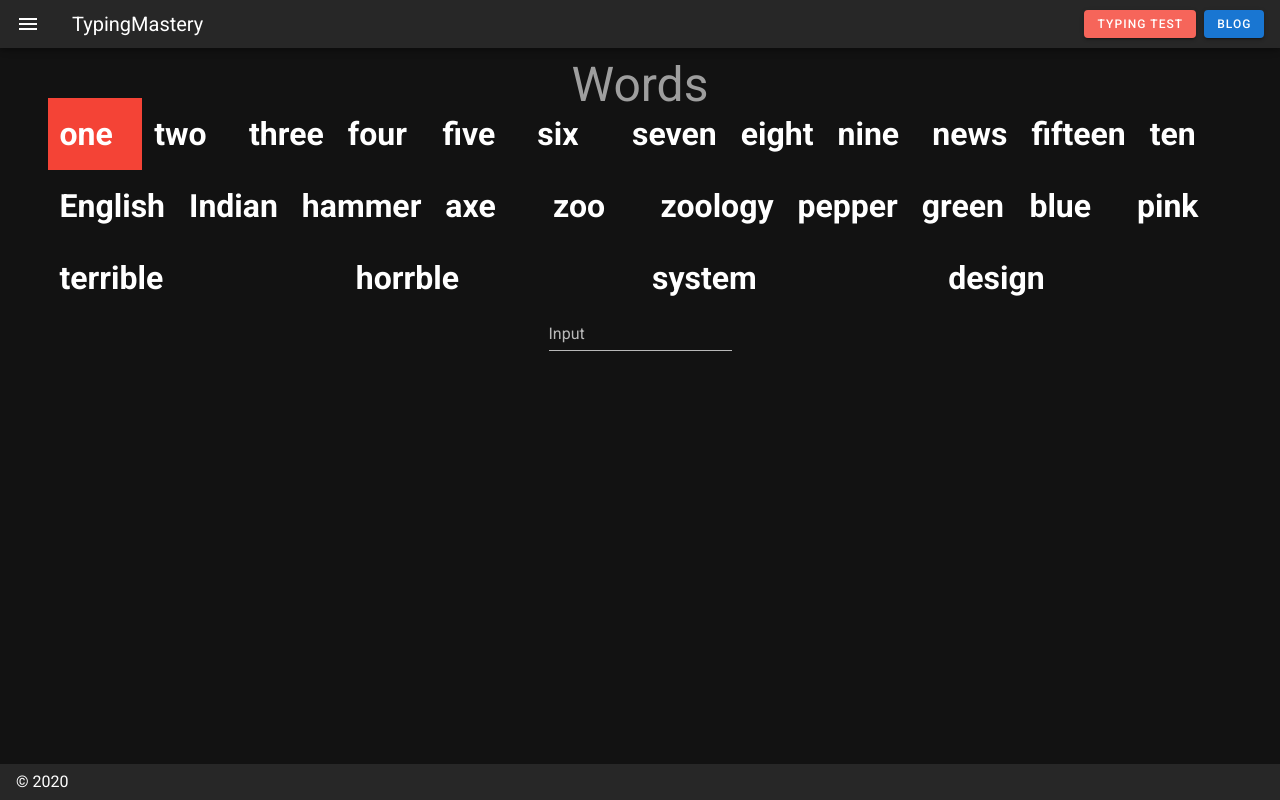
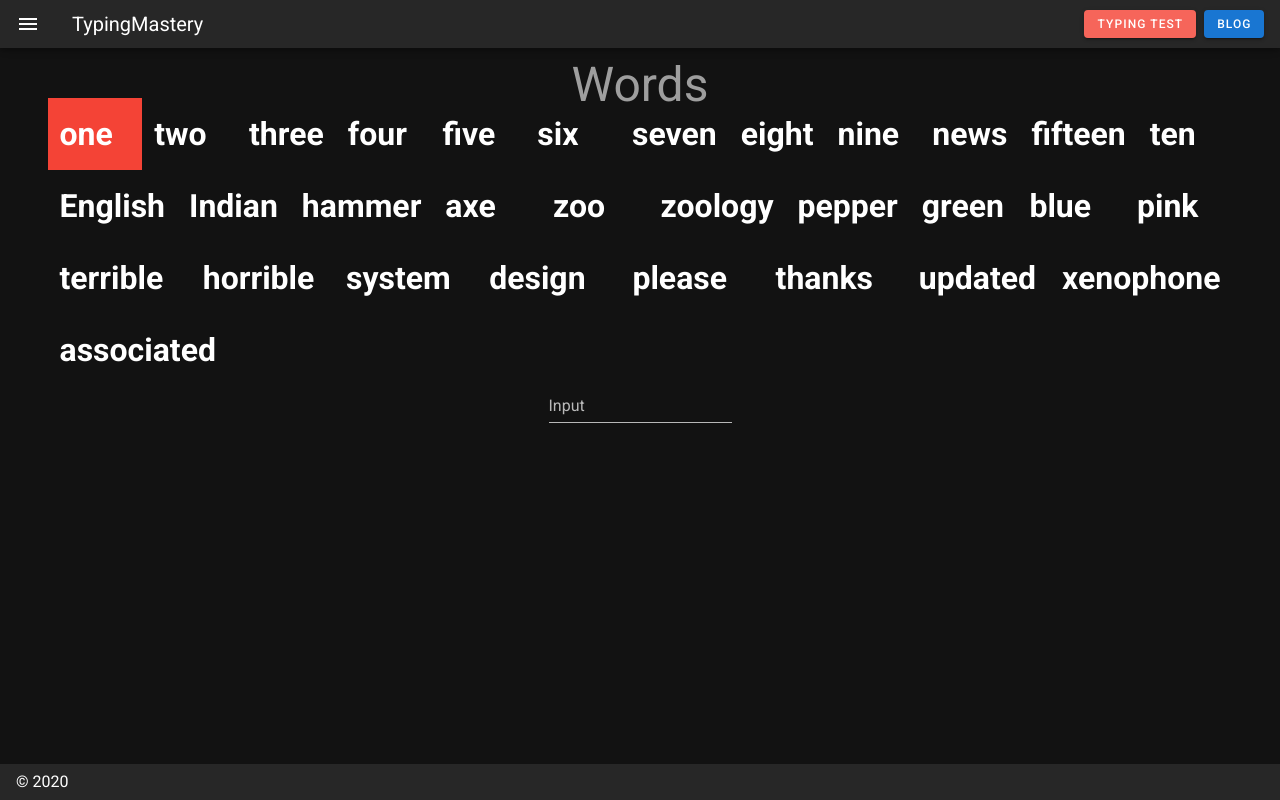
Before and after one commit to RizaHKhan/typing, a Nuxt app: page /words in a window 1280 px wide. Built offline with nearby package versions, Linux system fonts and the light colour scheme.

Commit message:
Words test improvements

```diff
--- a/pages/words/index.vue
+++ b/pages/words/index.vue
@@ -11,8 +11,8 @@
       </v-col>
     </v-row>
     <v-text-field
+      v-model="userEntry"
       :disabled="showScore"
-      v-model="userEntry"
       label="Input"
       @keyup.space="checkInput()"
     />
@@ -20,10 +20,18 @@
       <v-col>
         <h1>Correct:</h1>
         <p>{{ correct }}</p>
+        <ul>
+          <li v-for="word in correctArray" :key="word">{{ word.word }}</li>
+        </ul>
       </v-col>
       <v-col>
         <h1>Wrong:</h1>
         <p>{{ wrong }}</p>
+        <ul>
+          <li v-for="word in wrongArray" :key="word">
+            {{ word.word }} / {{ word.entered }}
+          </li>
+        </ul>
       </v-col>
     </v-row>
   </v-layout>
@@ -41,8 +49,10 @@ export default {
     userEntry: '',
     position: 0,
     wrong: 0,
+    wrongArray: [],
     correct: 0,
-    timer: 5,
+    correctArray: [],
+    timer: 10,
     gameStarted: false,
     showScore: false
   }),
@@ -66,8 +76,13 @@ export default {
         this.userEntry.substring(0, this.userEntry.length - 1)
       ) {
         this.correct++
+        this.correctArray.push({ word: this.words[this.position] })
       } else {
         this.wrong++
+        this.wrongArray.push({
+          word: this.words[this.position],
+          entered: this.userEntry.substring(0, this.userEntry.length - 1)
+        })
       }
 
       this.position++
--- a/store/words.js
+++ b/store/words.js
@@ -23,37 +23,14 @@ export const state = () => ({
     'blue',
     'pink',
     'terrible',
-    'horrble',
+    'horrible',
     'system',
-    'design'
-  ],
-  letters: [
-    'a',
-    'b',
-    'c',
-    'd',
-    'e',
-    'f',
-    'g',
-    'h',
-    'i',
-    'j',
-    'k',
-    'l',
-    'm',
-    'n',
-    'o',
-    'p',
-    'q',
-    'r',
-    's',
-    't',
-    'u',
-    'v',
-    'w',
-    'x',
-    'y',
-    'z'
+    'design',
+    'please',
+    'thanks',
+    'updated',
+    'xenophone',
+    'associated'
   ]
 })
 
```
